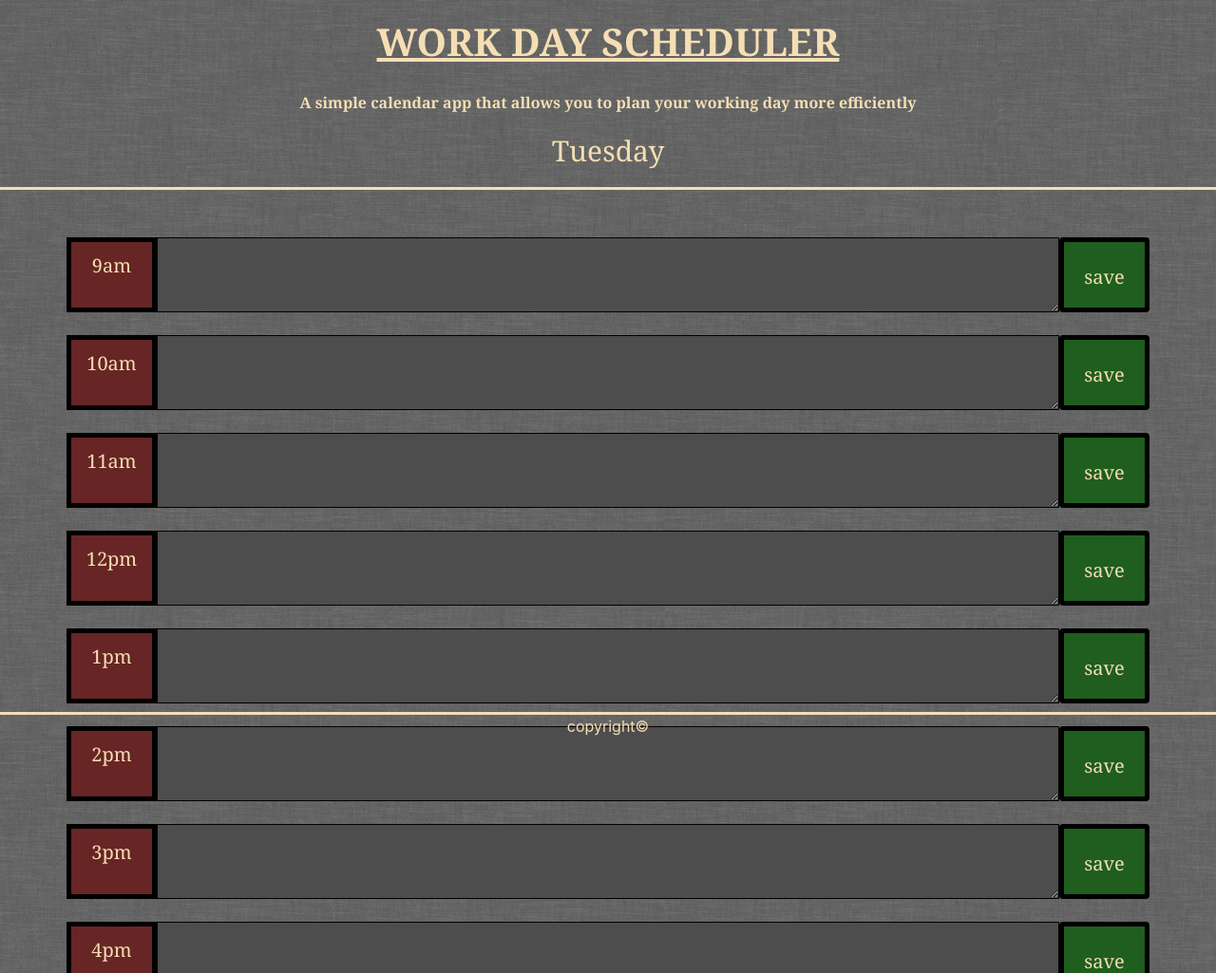
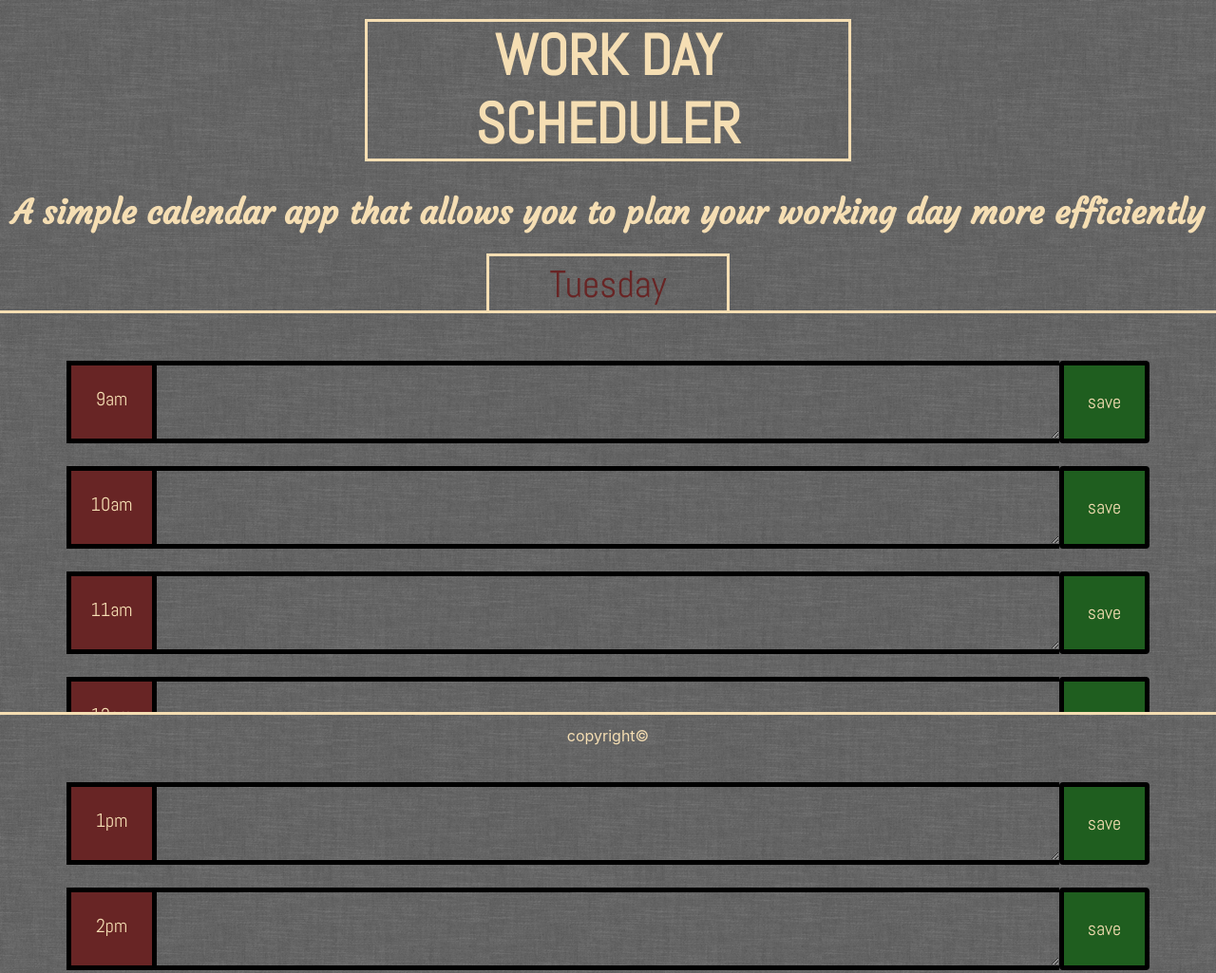
Before and after one commit to Jamesdavies1/Day-Planner, a website: page index.html in a window 1280 px wide. Shown: the top 1025 px of the page at 95% size. Drawn offline with nearby package versions, Linux system fonts and the light colour scheme.

Commit message:
added more page styling, fonts and colouring

```diff
--- a/index.html
+++ b/index.html
@@ -2,6 +2,8 @@
 <html lang="en">
 
 <head>
+  <link href="https://fonts.googleapis.com/css?family=Courgette&display=swap" rel="stylesheet">
+  <link href="https://fonts.googleapis.com/css?family=Abel&display=swap" rel="stylesheet">
   <link rel="stylesheet" href="https://stackpath.bootstrapcdn.com/bootstrap/4.4.1/css/bootstrap.min.css"
     integrity="sha384-Vkoo8x4CGsO3+Hhxv8T/Q5PaXtkKtu6ug5TOeNV6gBiFeWPGFN9MuhOf23Q9Ifjh" crossorigin="anonymous">
   <meta charset="UTF-8">
@@ -24,9 +26,7 @@
 
   <div class="container">
     <div id="9" class="row time-block">
-      <div class="col-md-1 hour">
-        9am
-      </div>
+      <div class="col-md-1 hour">9am</div>
       <textarea class="col-md-10 description"></textarea>
       <button class="btn saveBtn col-md-1">save</button>
     </div>
@@ -34,9 +34,7 @@
     <br>
 
     <div id="10" class="row time-block">
-      <div class="col-md-1 hour">
-        10am
-      </div>
+      <div class="col-md-1 hour">10am</div>
       <textarea class="col-md-10 description"></textarea>
       <button class="btn saveBtn col-md-1">save</button>
     </div>
@@ -44,9 +42,7 @@
     <br>
 
     <div id="11" class="row time-block">
-      <div class="col-md-1 hour">
-        11am
-      </div>
+      <div class="col-md-1 hour">11am</div>
       <textarea class="col-md-10 description"></textarea>
       <button class="btn saveBtn col-md-1">save</button>
     </div>
@@ -54,9 +50,7 @@
     <br>
 
     <div id="12" class="row time-block">
-      <div class="col-md-1 hour">
-        12pm
-      </div>
+      <div class="col-md-1 hour">12pm</div>
       <textarea class="col-md-10 description"></textarea>
       <button class="btn saveBtn col-md-1">save</button>
     </div>
@@ -64,9 +58,7 @@
     <br>
 
     <div id="13" class="row time-block">
-      <div class="col-md-1 hour">
-        1pm
-      </div>
+      <div class="col-md-1 hour">1pm</div>
       <textarea class="col-md-10 description"></textarea>
       <button class="btn saveBtn col-md-1">save</button>
     </div>
@@ -74,9 +66,7 @@
     <br>
 
     <div id="14" class="row time-block">
-      <div class="col-md-1 hour">
-        2pm
-      </div>
+      <div class="col-md-1 hour">2pm</div>
       <textarea class="col-md-10 description"></textarea>
       <button class="btn saveBtn col-md-1">save</button>
     </div>
@@ -84,9 +74,7 @@
     <br>
 
     <div id="15" class="row time-block">
-      <div class="col-md-1 hour">
-        3pm
-      </div>
+      <div class="col-md-1 hour">3pm</div>
       <textarea class="col-md-10 description"></textarea>
       <button class="btn saveBtn col-md-1">save</button>
     </div>
@@ -94,9 +82,7 @@
     <br>
 
     <div id="16" class="row time-block">
-      <div class="col-md-1 hour">
-        4pm
-      </div>
+      <div class="col-md-1 hour">4pm</div>
       <textarea class="col-md-10 description"></textarea>
       <button class="btn saveBtn col-md-1">save</button>
     </div>
@@ -104,9 +90,7 @@
     <br>
 
     <div id="17" class="row time-block">
-      <div class="col-md-1 hour">
-        5pm
-      </div>
+      <div class="col-md-1 hour">5pm</div>
       <textarea class="col-md-10 description"></textarea>
       <button class="btn saveBtn col-md-1">save</button>
     </div>
@@ -115,10 +99,10 @@
 
   <script src="script.js"></script>
 
-</body>
-
   <footer class="footer">
     <p>copyright&#169;</p>
   </footer>
 
+</body>
+
 </html>
--- a/style.css
+++ b/style.css
@@ -14,21 +14,33 @@ body{
 
 #title{
     text-align: center;
-    font-family: Georgia, 'Times New Roman', Times, serif;
-    text-decoration: underline;
-    font-size: 40px;
+    font-family: 'Abel', sans-serif;
+    font-size: 60px;
+    border-style: solid;
+    margin-left: 30%;
+    margin-right: 30%;
+
 }
 
 #description{
     text-align: center;
-    font-family: Georgia, 'Times New Roman', Times, serif;
+    font-family: 'Courgette', cursive;
     padding-top: 20px;
+    font-size: 35px;
 }
 
 #currentdate{
     text-align: center;
-    font-family: Georgia, 'Times New Roman', Times, serif;
-    font-size: 30px;
+    font-family: 'Abel', sans-serif;
+    font-size: 40px;
+    color:  rgb(104, 37, 37) ;
+    border-style: solid;
+    border-color: wheat;
+    border-bottom: 0;
+    margin-left: 40%;
+    margin-right: 40%;
+    margin-bottom: -3px;
+
 }
 
 #planner{
@@ -45,39 +57,43 @@ body{
 .hour{
   background-color: rgb(104, 37, 37) ;
   text-align: center;
-  padding-top: 10px;
+  padding-top: 20px;
   font-size: 20px;
   border-style: solid;
   border-color: black;
   border-width: 5px;
   color: wheat;
-  font-family: Georgia, 'Times New Roman', Times, serif;
+  font-family: 'Abel', sans-serif;
 }
 
 .saveBtn{
   background-color: rgb(31, 94, 31);
   text-align: center;
-  padding-top: 10px;
+  padding-top: 5px;
   font-size: 20px;
   border-style: solid;
   border-color: black;
   border-width: 5px;
   color: wheat;
-  font-family: Georgia, 'Times New Roman', Times, serif;
+  font-family: 'Abel', sans-serif;
 }
 
 .description{
-  background-color: rgb(77, 77, 77);
+  background-image: url("images/grey_wash_wall/grey_wash_wall.png");
   text-align: center;
   padding-top: 15px;
   font-size: 20px;
-  border-style: double;
+  border-style: solid;
   border-color: black;
+  border-width: 5px;
+  border-left:0;
+  border-right:0;
   color: wheat;
   font-family: Georgia, 'Times New Roman', Times, serif;
 }
 
 .footer{
+  padding-top: 10px;
     position: fixed;
     left: 0;
     bottom: 0;
@@ -89,6 +105,7 @@ body{
     border-left: none;
     border-right: none;
     border-bottom: none;
+    background-image: url("images/grey_wash_wall/grey_wash_wall.png");
 }
 
   html, body {
```
Also changed, not shown: script.js (+3 -103 lines). Lines whose indentation alone changed are shown as unchanged.
